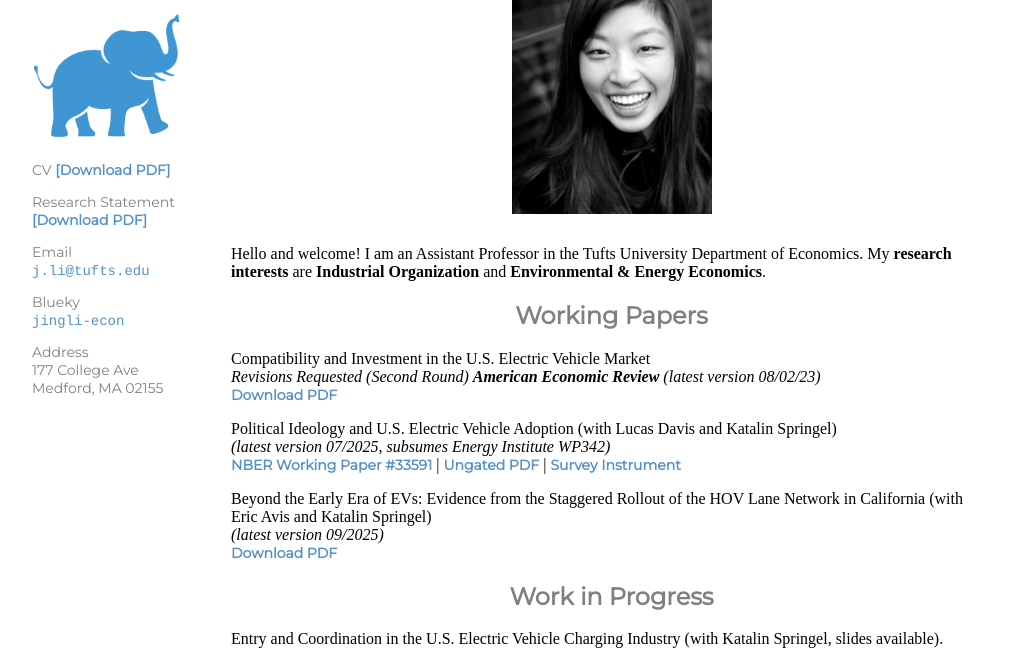
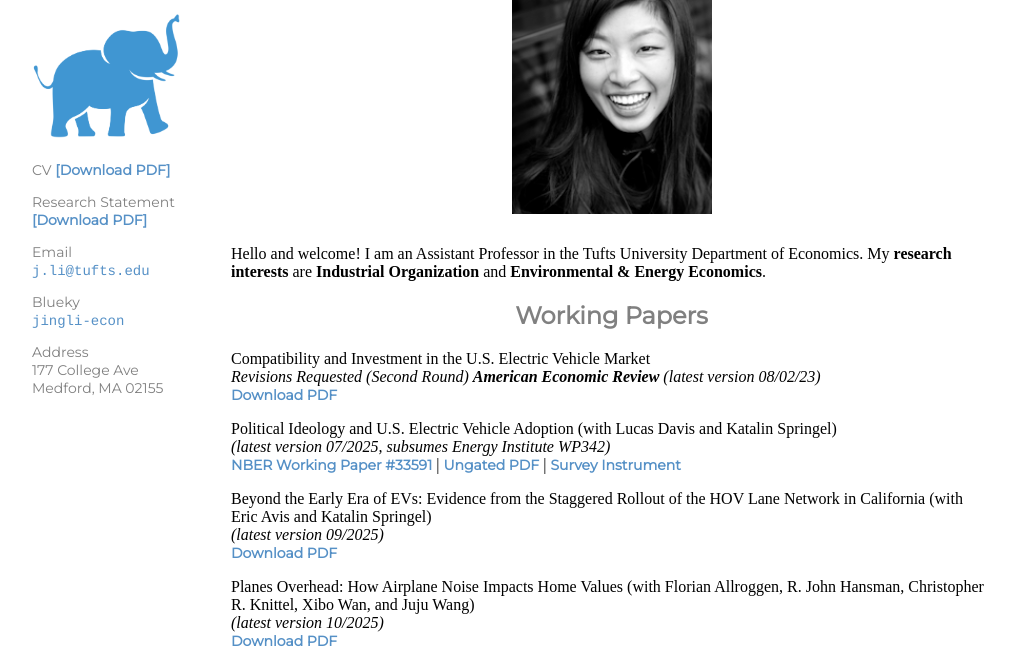
Before and after one commit to jingli-econ/jingli-econ.github.io, a plain HTML site: page index.html in a window 1280 px wide. Shown: the part 95-756 px from the top of the page, without its empty margins (128-1140 px from the left). Drawn offline with Linux system fonts and the light colour scheme.

Commit message:
Add FAA draft index.html

```diff
--- a/index.html
+++ b/index.html
@@ -103,6 +103,14 @@
 					<a class="download-pdf" href="https://www.dropbox.com/scl/fi/mw80gqfp86kne50lf91xy/avis_li_springel_HOV.pdf?rlkey=poi14uaw5p08nojrlm3oz1l8h&dl=0">Download PDF</a>
 					</p>
 
+					<p>
+					Planes Overhead: How Airplane Noise Impacts Home Values (with Florian Allroggen, R. John Hansman, Christopher R. Knittel, Xibo Wan, and Juju Wang)
+					<br>
+					<i>(latest version 10/2025)</i>
+					<br>
+					<a class="download-pdf" href="https://www.dropbox.com/scl/fi/vrf2s8nrdnlimxovbhssw/faa_noise_manscript.pdf?rlkey=cmzv2mj0z3q4mc19nweflqgd9&dl=0">Download PDF</a>
+					</p>
+
 					<h2 class="paper-section-type">Work in Progress</h2>
 
 				        <p>
```
